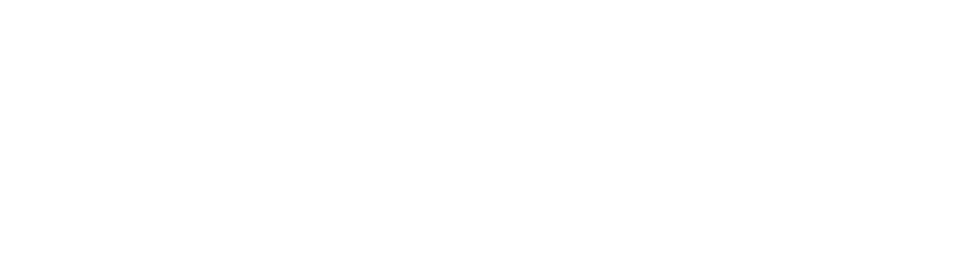
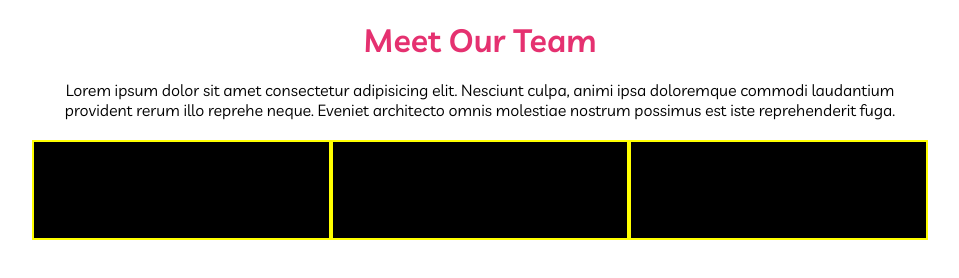
Before and after one commit to DamianoCasolari/html-css-float-cards, a plain HTML site: page index.html in a window 1280 px wide. Shown: the whole page, without its empty margins (160-1119 px from the left). Drawn offline with Linux system fonts and the light colour scheme.

Commit message:
header + debug commit

```diff
--- a/assets/css/style.css
+++ b/assets/css/style.css
@@ -0,0 +1,50 @@
+/* Generic selector */
+
+* {
+    margin: 0;
+    padding: 0;
+    box-sizing: border-box;
+    font-family: 'Livvic', sans-serif;
+
+}
+
+/* utility selector */
+:root {
+    --clr-violet: #e53170;
+    --clr-dark: #0f0e17;
+    --clr-heavenly: #1ccade;
+}
+
+.debug .col {
+    height: 100px;
+    background-color: black;
+    border: 2px solid yellow;
+}
+
+
+
+
+h1 {
+    color: var(--clr-violet);
+    margin: 20px;
+    font-weight: 600;
+    text-align: center;
+}
+
+/* Main selector  */
+
+.container {
+    width: 70%;
+    margin: auto;
+}
+
+.container p {
+    margin: 20px 10px;
+    text-align: center;
+}
+
+.container .col {
+    float: left;
+    width: calc(100% / 3);
+    padding: 10px;
+}
--- a/index.html
+++ b/index.html
@@ -1,23 +1,34 @@
 <!DOCTYPE html>
 <html lang="en">
+
 <head>
     <meta charset="UTF-8">
     <meta http-equiv="X-UA-Compatible" content="IE=edge">
     <meta name="viewport" content="width=device-width, initial-scale=1.0">
     <title>Meet our team</title>
 
-<link rel="stylesheet" href="./assets/css/style.css">
+    <link rel="preconnect" href="https://fonts.googleapis.com">
+    <link rel="preconnect" href="https://fonts.gstatic.com" crossorigin>
+    <link href="https://fonts.googleapis.com/css2?family=Livvic:wght@400;600&display=swap" rel="stylesheet">
+
+    <link rel="stylesheet" href="./assets/css/style.css">
 </head>
+
 <body>
     <header id="app-header">
-
+        <h1>Meet Our Team</h1>
     </header>
     <!-- /#app-header -->
     <main id="app-main">
-        <div class="container">
+        <div class="container debug">
+            <p>Lorem ipsum dolor sit amet consectetur adipisicing elit. Nesciunt culpa, animi ipsa doloremque commodi laudantium provident rerum illo reprehe neque. Eveniet architecto omnis molestiae nostrum possimus est iste reprehenderit fuga.</p>
 
+            <div class="col"></div>
+            <div class="col"></div>
+            <div class="col"></div>
         </div>
     </main>
     <!-- /#app-main -->
 </body>
+
 </html>
```
